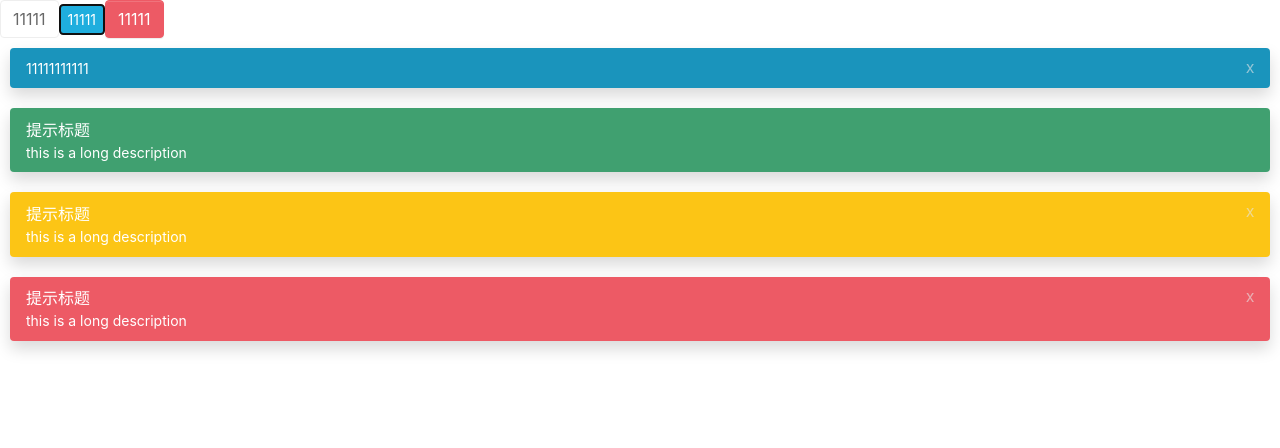
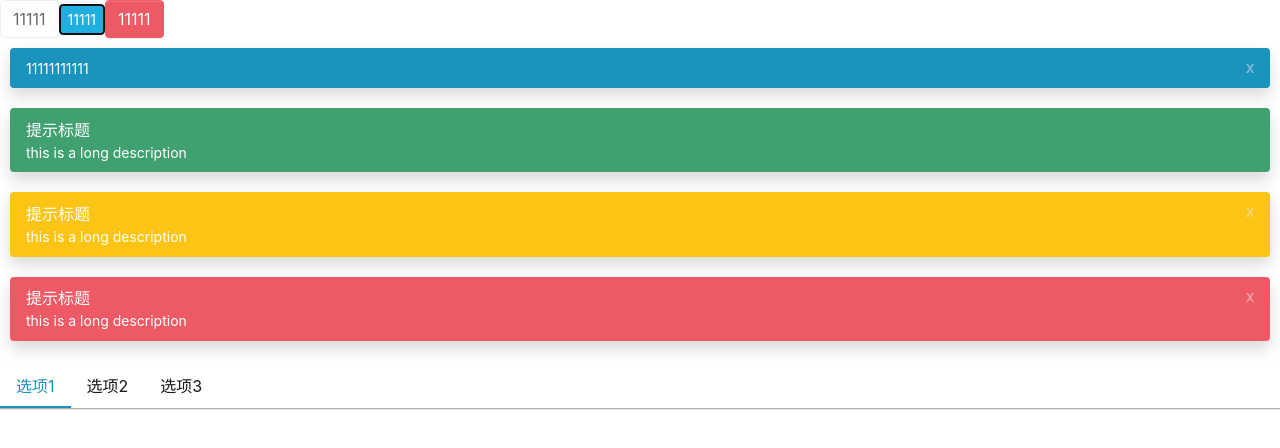
Before and after one commit to kirriri/ararin-ui, a React (Create React App) app: page / in a window 1280 px wide. Shown: the top 448 px of the page. Built offline with nearby package versions, Linux system fonts and the light colour scheme.

Commit message:
menu dev

```diff
--- a/src/App.tsx
+++ b/src/App.tsx
@@ -1,6 +1,8 @@
 import React from 'react';
 import Button, { ButtonType, ButtonSize } from './components/Button/button'
 import Alert, { AlertType } from './components/Alert/alert'
+import Menu from './components/Menu/menu';
+import MenuItem from './components/Menu/menuItem';
 
 const App: React.FC = () => {
 	return (
@@ -41,6 +43,20 @@
 					type={AlertType.Danger}
 				>this is a long description</Alert>
 			</div>
+
+			<div style={{marginTop: '15px'}}>
+				<Menu defaultIndex={0} onSelect={() => {console.log(111111111111)}}>
+					<MenuItem>
+						选项1
+					</MenuItem>
+					<MenuItem>
+						选项2
+					</MenuItem>
+					<MenuItem>
+						选项3
+					</MenuItem>
+				</Menu>
+			</div>
 		</div>
 	);
 }
--- /dev/null
+++ b/src/components/Menu/_style.scss
@@ -0,0 +1,98 @@
+.ararin-menu {
+    display: flex;
+    flex-wrap: wrap;
+    padding-left: 0;
+    margin-bottom: 30px;
+    list-style: none;
+    border-bottom: $menu-border-width solid $menu-border-color;
+    box-shadow: $menu-box-shadow;
+    >.ararin-menu-item {
+      padding: $menu-item-padding-y $menu-item-padding-x;
+      cursor: pointer;
+      transition: $menu-transition;
+      &:hover, &:focus {
+        text-decoration: none;
+      }
+      &.is-disabled {
+        color: $menu-item-disabled-color;
+        pointer-events: none;
+        cursor: default;
+      }
+      &.is-active, &:hover {
+        color: $menu-item-active-color;
+        border-bottom: $menu-item-active-border-width solid $menu-item-active-color;
+      }
+    }
+    .ararin-submenu-item {
+      position: relative;
+      .ararin-submenu-title {
+        display: flex;
+        align-items: center;
+      }
+      .arrow-icon {
+        transition: transform .25s ease-in-out;
+        margin-left: 3px;
+      }
+      &:hover {
+        .arrow-icon {
+          transform: rotate(180deg);
+        }
+      }
+    }
+    .is-vertical {
+      .arrow-icon {
+        transform: rotate(0deg) !important;
+      }
+    }
+    .is-vertical.is-opened {
+      .arrow-icon {
+        transform: rotate(180deg) !important;
+      }
+    }
+    .ararin-submenu {
+      //display: none;
+      list-style:none;
+      padding-left: 0;
+      white-space: nowrap;
+      //transition: $menu-transition;
+      .ararin-menu-item {
+        padding: $menu-item-padding-y $menu-item-padding-x;
+        cursor: pointer;
+        transition: $menu-transition;
+        color: $body-color;
+        &.is-active, &:hover {
+          color: $menu-item-active-color !important;
+        }
+      }
+    }
+    .ararin-submenu.menu-opened {
+      //display: block;
+    }
+  }
+  .menu-horizontal {
+    >.ararin-menu-item {
+      border-bottom: $menu-item-active-border-width solid transparent;
+    }
+    .ararin-submenu {
+      position: absolute;
+      background: $white;
+      z-index: 100;
+      top: calc(100% + 8px);
+      left: 0;
+      border: $menu-border-width solid $menu-border-color;
+      box-shadow: $submenu-box-shadow;
+    }
+  }
+  .ararin-menu-vertical {
+    flex-direction: column;
+    border-bottom: 0px;
+    margin: 10px 20px;
+    border-right: $menu-border-width solid $menu-border-color;
+    >.ararin-menu-item {
+      border-left: $menu-item-active-border-width solid transparent;
+      &.is-active, &:hover {
+        border-bottom: 0px;
+        border-left: $menu-item-active-border-width solid $menu-item-active-color;
+      }
+    }
+  }
--- /dev/null
+++ b/src/components/Menu/menu.tsx
@@ -0,0 +1,75 @@
+import React, { useState } from 'react'
+import classNames from 'classnames'
+import { MenuItemProps } from './menuItem';
+
+type MenuMode = 'horizontal' | 'vertical'
+type SelectCallback = (selectIndex: number) => void
+
+export interface MenuProps {
+    defaultIndex?: number,
+    className?: string,
+    mode?: MenuMode,
+    style?: React.CSSProperties,
+    onSelect?: SelectCallback
+}
+
+interface IMenuContext {
+    index: number,
+    onSelect?: SelectCallback
+}
+
+export const MenuContext = React.createContext<IMenuContext>({ index: 0 })
+
+const Menu: React.FC<MenuProps> = props => {
+    const {
+        className,
+        defaultIndex,
+        children,
+        style,
+        mode,
+        onSelect,
+    } = props
+    const [currentActive, setCurrentActive] = useState(defaultIndex)
+    const classess = classNames('ararin-menu', className, {
+        'ararin-menu-vertical': mode === 'vertical'
+    })
+    const handleClick = (index: number) => {
+        setCurrentActive(index)
+        if (onSelect) {
+            onSelect(index)
+        }
+    }
+    const passedContext: IMenuContext = {
+        index: currentActive ? currentActive : 0,
+        onSelect: handleClick
+    }
+
+    const renderChildren = () => {
+        return React.Children.map(children, (child, index) => {
+            const childElement = child as React.FunctionComponentElement<MenuItemProps>
+            const { displayName } = childElement.type
+            if(displayName === 'ArarinMenuItem') {
+                return React.cloneElement(childElement, {
+                    index
+                })
+            }else {
+                console.error("Warning: Menu has a child which is not a MenuItem component")
+            }
+        })
+    }
+
+    return (
+        <ul className={classess} style={style}>
+            <MenuContext.Provider value={passedContext}>
+                {renderChildren()}
+            </MenuContext.Provider>
+        </ul>
+    )
+}
+
+Menu.defaultProps = {
+    defaultIndex: 0,
+    mode: 'horizontal'
+}
+
+export default Menu
--- /dev/null
+++ b/src/components/Menu/menuItem.tsx
@@ -0,0 +1,39 @@
+import React, { useContext } from 'react'
+import classNames from 'classnames'
+import { MenuContext } from './menu'
+
+export interface MenuItemProps {
+    index?: number,
+    disabled?: boolean,
+    className?: string,
+    style?: React.CSSProperties
+}
+
+const MenuItem: React.FC<MenuItemProps> = props => {
+    const {
+        index,
+        disabled,
+        className,
+        style,
+        children
+    } = props
+    const context = useContext(MenuContext)
+    const classes = classNames('ararin-menu-item', className, {
+        'is-disabled': disabled,
+        'is-active': context.index === index
+    })
+    const handleClick = () => {
+        if(context.onSelect && !disabled && (typeof index === 'number')) {
+            context.onSelect(index)
+        }
+    }
+
+    return (
+        <li className={classes} style={style} onClick={handleClick}>
+            {children}
+        </li>
+    )
+}
+
+MenuItem.displayName = 'ArarinMenuItem'
+export default MenuItem
--- a/src/styles/index.scss
+++ b/src/styles/index.scss
@@ -12,3 +12,6 @@
 
 // alert
 @import "../components/Alert/style";
+
+// menu
+@import "../components/Menu/style"
```
